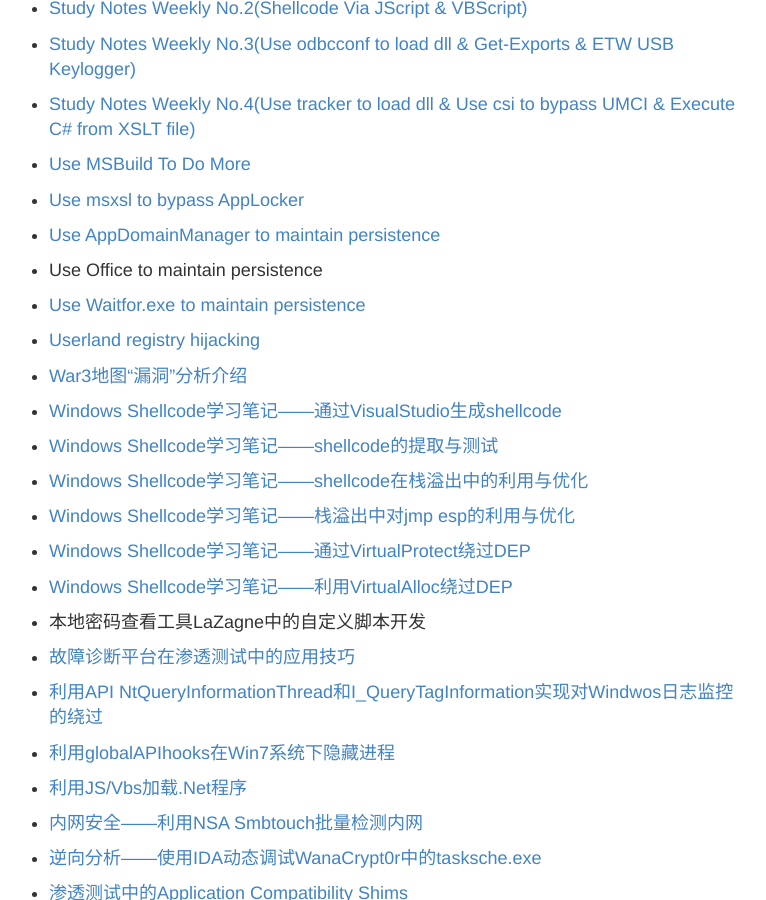
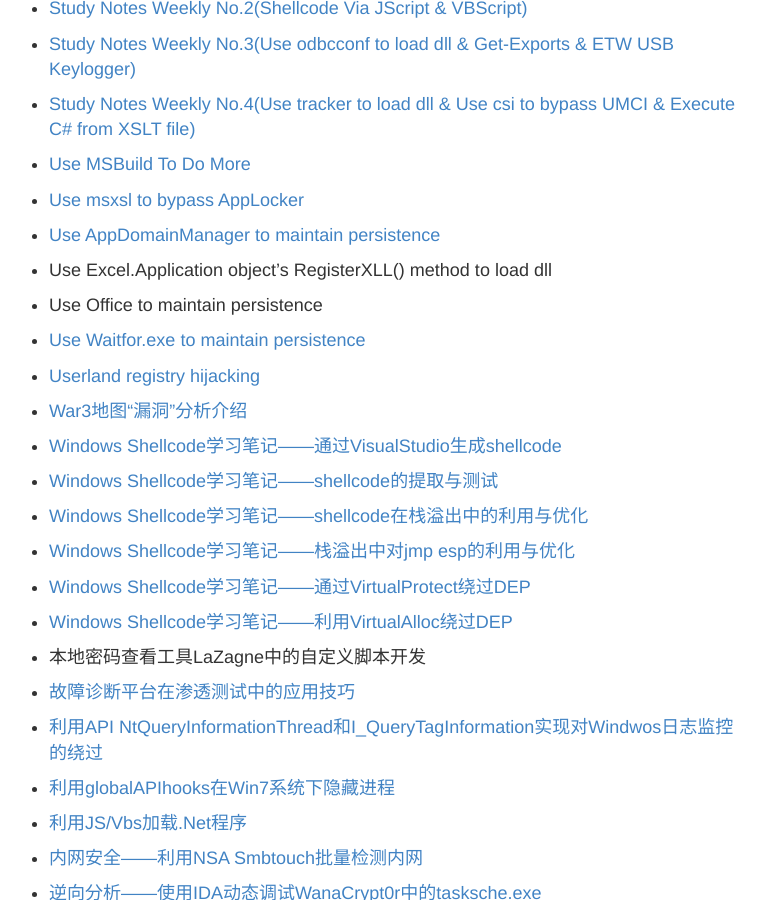
Before and after one commit to 3gstudent/backup-3gstudent.github.io, a Jekyll site: the page built from about.md, in a window 1280 px wide and 900 px high, scrolled down 2163 px. Shown: the whole window, without its empty margins (261-1027 px from the left). Built offline with Jekyll 4.4.1, drawn with Linux system fonts in a browser that asks for light colours.

Commit message:
Update about.md

```diff
--- a/about.md
+++ b/about.md
@@ -124,6 +124,9 @@ Github:   [3gstudent](https://github.com/3gstudent)
  [Use AppDomainManager to maintain persistence](https://3gstudent.github.io/3gstudent.github.io/Use-AppDomainManager-to-maintain-persistence/)
 
 -
+ Use Excel.Application object's RegisterXLL() method to load dll
+
+-
  Use Office to maintain persistence
 
 -
```
